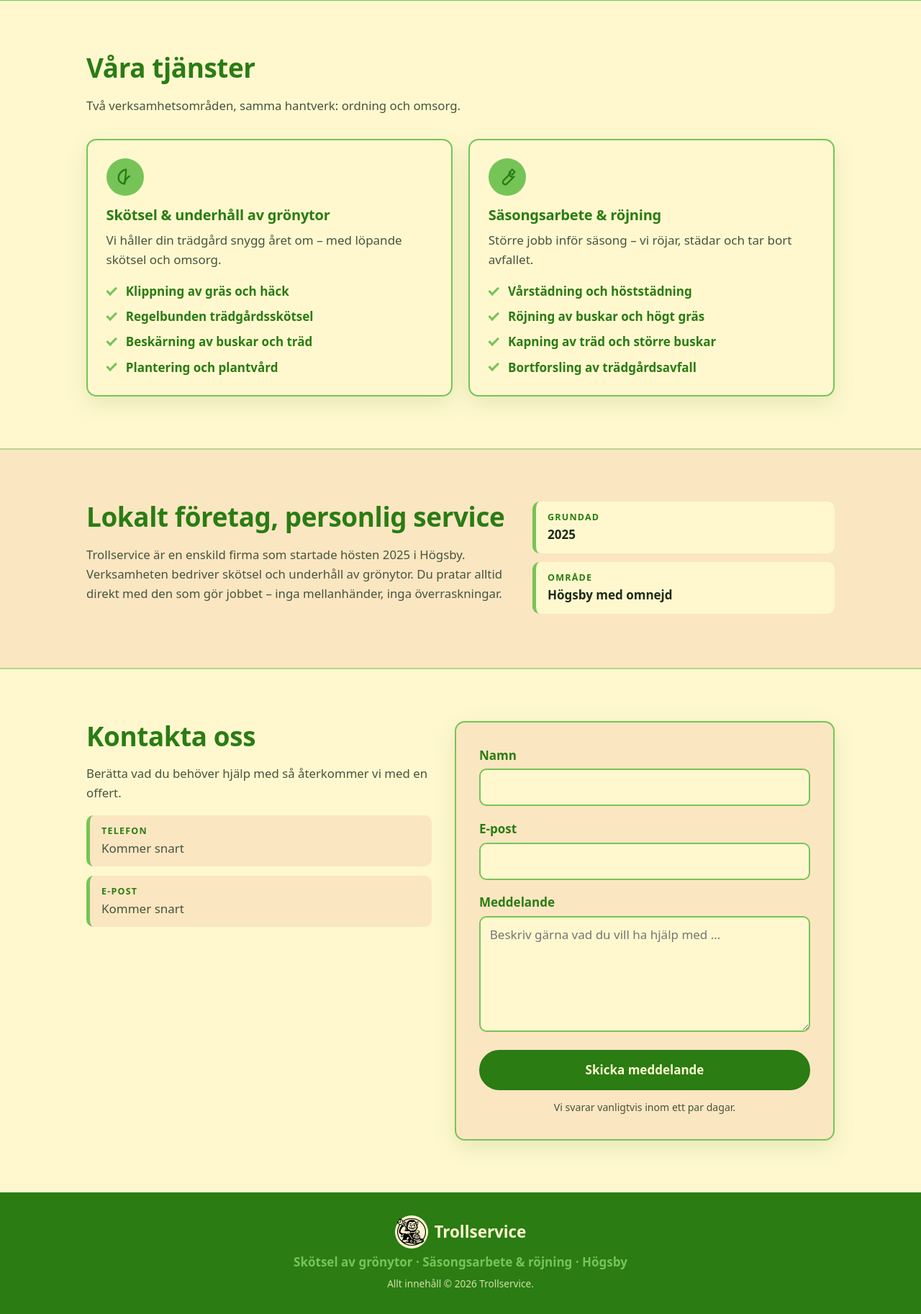
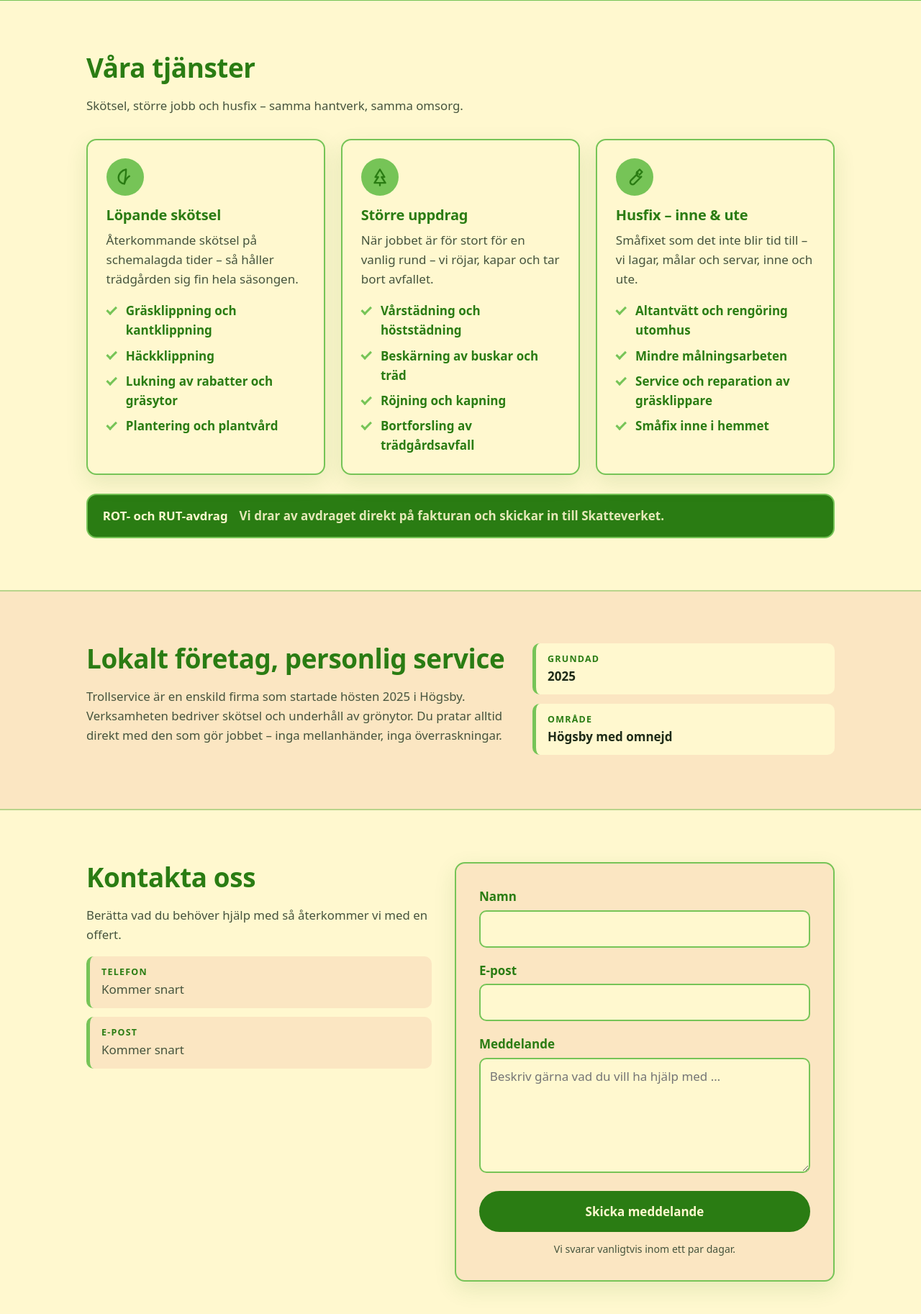
Before and after one commit to Stalpan/Trollservice, a Flask app: page / in a window 1280 px wide. Shown: the part 680-2506 px from the top of the page at 72% size. Run offline with Flask 3, Linux system fonts and the light colour scheme.

Commit message:
Services rework: split cards into ongoing care/bigger jobs/husfix, add ROT-RUT banner, fix card icons

```diff
--- a/404.html
+++ b/404.html
@@ -49,7 +49,7 @@
         <span class="brand-badge"><img class="brand-mark" src="/logo-mark.png" alt="" width="40" height="38"></span>
         <span>Trollservice</span>
       </div>
-      <p class="footer-note">Skötsel av grönytor · Säsongsarbete &amp; röjning · Högsby</p>
+      <p class="footer-note">Löpande skötsel · Större uppdrag · Husfix · Högsby</p>
       <p class="footer-rights">Allt innehåll © 2026 Trollservice.</p>
     </div>
   </footer>
--- a/static/css/style.css
+++ b/static/css/style.css
@@ -354,6 +354,26 @@ a { color: var(--green-dark); }
   transform: rotate(-45deg);
 }
 
+.tax-note {
+  display: flex;
+  flex-wrap: wrap;
+  align-items: baseline;
+  gap: .3rem 1rem;
+  margin-top: 1.6rem;
+  padding: .95rem 1.3rem;
+  background: var(--green-dark);
+  color: var(--cream);
+  border: 2px solid var(--green-light);
+  border-radius: var(--radius);
+}
+
+.tax-note strong {
+  font-size: 1.05rem;
+  white-space: nowrap;
+}
+
+.tax-note span { opacity: .88; font-weight: 600; }
+
 /* ---------- About ---------- */
 
 .about-grid,
@@ -518,6 +538,14 @@ a { color: var(--green-dark); }
   .contact-grid { grid-template-columns: 1fr 1.1fr; align-items: start; }
 }
 
+@media (min-width: 760px) and (max-width: 1023px) {
+  .cards > .card:last-child { grid-column: 1 / -1; }
+}
+
+@media (min-width: 1024px) {
+  .cards { grid-template-columns: repeat(3, 1fr); }
+}
+
 @media (max-width: 560px) {
   .header-inner { justify-content: center; }
   .brand { margin-right: 0; width: 100%; justify-content: center; }
--- a/templates/index.html
+++ b/templates/index.html
@@ -29,10 +29,15 @@
       {% for item in t.services.entries %}
       <article class="card">
         <span class="card-icon" aria-hidden="true">
-          {% if loop.first %}
+          {% if loop.index == 1 %}
           <svg viewBox="0 0 24 24" width="28" height="28" fill="none" stroke="currentColor" stroke-width="2" stroke-linecap="round" stroke-linejoin="round">
             <path d="M11 20A7 7 0 0 1 4 13c0-5 4-9 9-10 0 6-1 12-2 17Z"></path>
             <path d="M11 20c1-4 3-7 6-9"></path>
+          </svg>
+          {% elif loop.index == 2 %}
+          <svg viewBox="0 0 24 24" width="28" height="28" fill="none" stroke="currentColor" stroke-width="2" stroke-linecap="round" stroke-linejoin="round">
+            <path d="M12 3 6.5 12H10L5.5 19h13L14 12h3.5Z"></path>
+            <path d="M12 19v3"></path>
           </svg>
           {% else %}
           <svg viewBox="0 0 24 24" width="28" height="28" fill="none" stroke="currentColor" stroke-width="2" stroke-linecap="round" stroke-linejoin="round">
@@ -48,6 +53,11 @@
         </ul>
       </article>
       {% endfor %}
+    </div>
+
+    <div class="tax-note">
+      <strong>{{ t.services.tax.title }}</strong>
+      <span>{{ t.services.tax.text }}</span>
     </div>
   </div>
 </section>
--- a/translations.py
+++ b/translations.py
@@ -28,29 +28,43 @@ TRANSLATIONS = {
         },
         "services": {
             "title": "Våra tjänster",
-            "lead": "Två verksamhetsområden, samma hantverk: ordning och omsorg.",
+            "lead": "Skötsel, större jobb och husfix – samma hantverk, samma omsorg.",
             "entries": [
                 {
-                    "title": "Skötsel & underhåll av grönytor",
-                    "text": "Vi håller din trädgård snygg året om – med löpande skötsel och omsorg.",
+                    "title": "Löpande skötsel",
+                    "text": "Återkommande skötsel på schemalagda tider – så håller trädgården sig fin hela säsongen.",
                     "bullets": [
-                        "Klippning av gräs och häck",
-                        "Regelbunden trädgårdsskötsel",
-                        "Beskärning av buskar och träd",
+                        "Gräsklippning och kantklippning",
+                        "Häckklippning",
+                        "Lukning av rabatter och gräsytor",
                         "Plantering och plantvård",
                     ],
                 },
                 {
-                    "title": "Säsongsarbete & röjning",
-                    "text": "Större jobb inför säsong – vi röjar, städar och tar bort avfallet.",
+                    "title": "Större uppdrag",
+                    "text": "När jobbet är för stort för en vanlig rund – vi röjar, kapar och tar bort avfallet.",
                     "bullets": [
                         "Vårstädning och höststädning",
-                        "Röjning av buskar och högt gräs",
-                        "Kapning av träd och större buskar",
+                        "Beskärning av buskar och träd",
+                        "Röjning och kapning",
                         "Bortforsling av trädgårdsavfall",
                     ],
                 },
+                {
+                    "title": "Husfix – inne & ute",
+                    "text": "Småfixet som det inte blir tid till – vi lagar, målar och servar, inne och ute.",
+                    "bullets": [
+                        "Altantvätt och rengöring utomhus",
+                        "Mindre målningsarbeten",
+                        "Service och reparation av gräsklippare",
+                        "Småfix inne i hemmet",
+                    ],
+                },
             ],
+            "tax": {
+                "title": "ROT- och RUT-avdrag",
+                "text": "Vi drar av avdraget direkt på fakturan och skickar in till Skatteverket.",
+            },
         },
         "about": {
             "title": "Lokalt företag, personlig service",
@@ -88,7 +102,7 @@ TRANSLATIONS = {
         },
         "sent": "Tack! Ditt meddelande har tagits emot – vi hör av oss snart.",
         "footer": {
-            "note": "Skötsel av grönytor · Säsongsarbete & röjning · Högsby",
+            "note": "Löpande skötsel · Större uppdrag · Husfix · Högsby",
             "rights": "Allt innehåll © 2026 Trollservice.",
         },
     },
@@ -118,29 +132,43 @@ TRANSLATIONS = {
         },
         "services": {
             "title": "Our services",
-            "lead": "Two sides of the business, one standard: careful work and tidy results.",
+            "lead": "Garden care, bigger jobs and home fixes – same craft, same care.",
             "entries": [
                 {
-                    "title": "Garden care & maintenance",
-                    "text": "We keep your garden looking good all year round – with regular, careful maintenance.",
+                    "title": "Ongoing care",
+                    "text": "Regular, scheduled visits – your garden stays tidy all season.",
                     "bullets": [
-                        "Lawn mowing and hedge trimming",
-                        "Regular garden maintenance",
-                        "Pruning of shrubs and trees",
+                        "Lawn mowing and edging",
+                        "Hedge trimming",
+                        "Weeding of borders and lawns",
                         "Planting and plant care",
                     ],
                 },
                 {
-                    "title": "Seasonal work & clearing",
-                    "text": "Bigger jobs ahead of the season – we clear, clean up and remove the waste.",
+                    "title": "Bigger jobs",
+                    "text": "When the job is bigger than a routine visit – we clear, cut and remove the waste.",
                     "bullets": [
                         "Spring and autumn clean-up",
-                        "Clearing of bushes and tall grass",
-                        "Cutting of trees and larger bushes",
+                        "Pruning of shrubs and trees",
+                        "Clearing and felling",
                         "Removal of garden waste",
                     ],
                 },
+                {
+                    "title": "Home fixes, indoors & out",
+                    "text": "The small jobs that never get done – we repair, paint and service, indoors and out.",
+                    "bullets": [
+                        "Deck washing and outdoor cleaning",
+                        "Small painting jobs",
+                        "Lawnmower service and repair",
+                        "Small fixes indoors",
+                    ],
+                },
             ],
+            "tax": {
+                "title": "ROT & RUT tax deductions",
+                "text": "We deduct it directly on the invoice and file with the Swedish Tax Agency.",
+            },
         },
         "about": {
             "title": "Local business, personal service",
@@ -178,7 +206,7 @@ TRANSLATIONS = {
         },
         "sent": "Thank you! Your message has been received – we will be in touch soon.",
         "footer": {
-            "note": "Garden care · Seasonal work · Högsby",
+            "note": "Garden care · Bigger jobs · Home fixes · Högsby",
             "rights": "All content © 2026 Trollservice.",
         },
     },
```
Also changed, not shown: en/index.html (+29 -8 lines), index.html (+29 -8 lines), style.css (+28 -0 lines).
